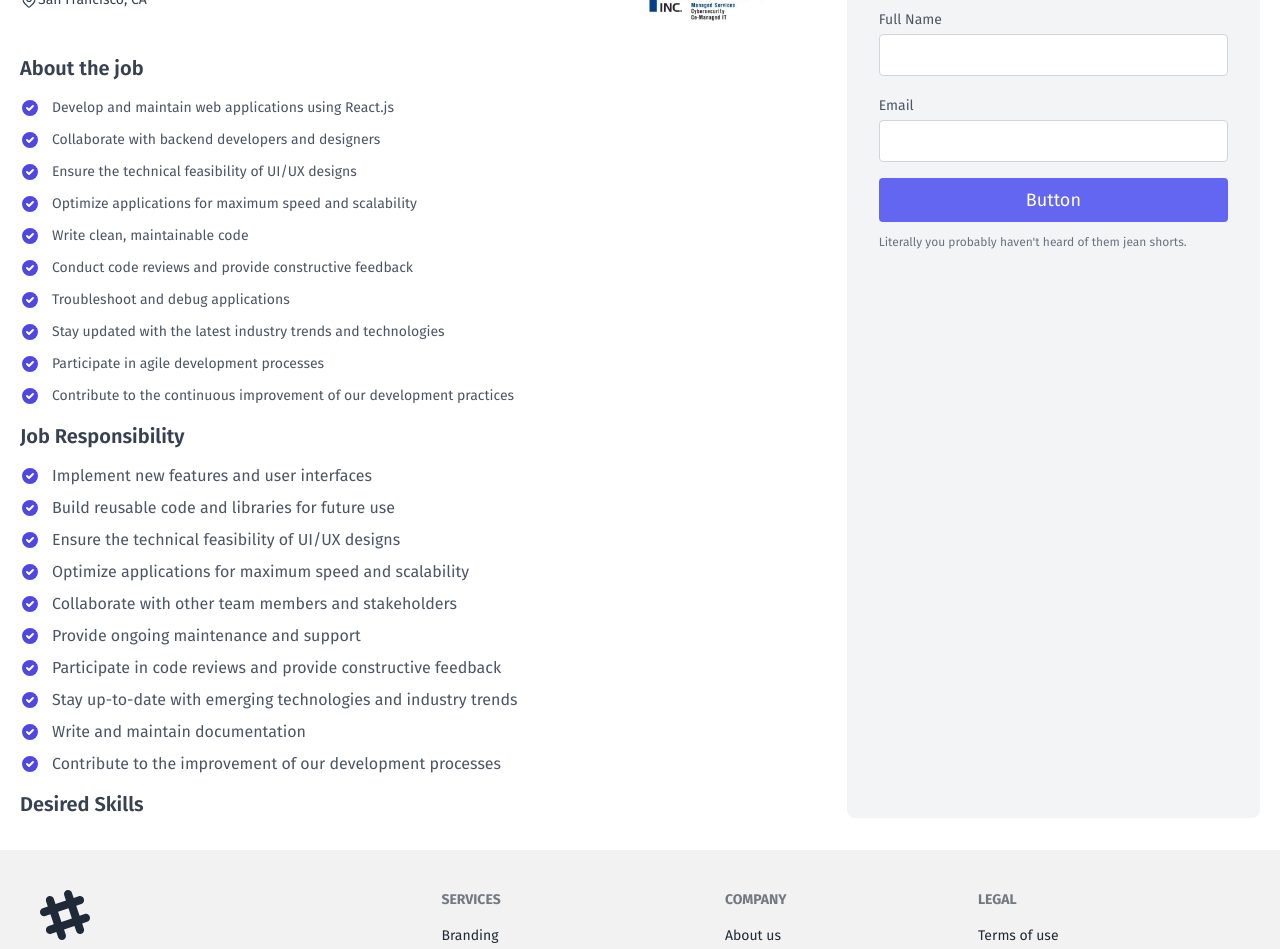
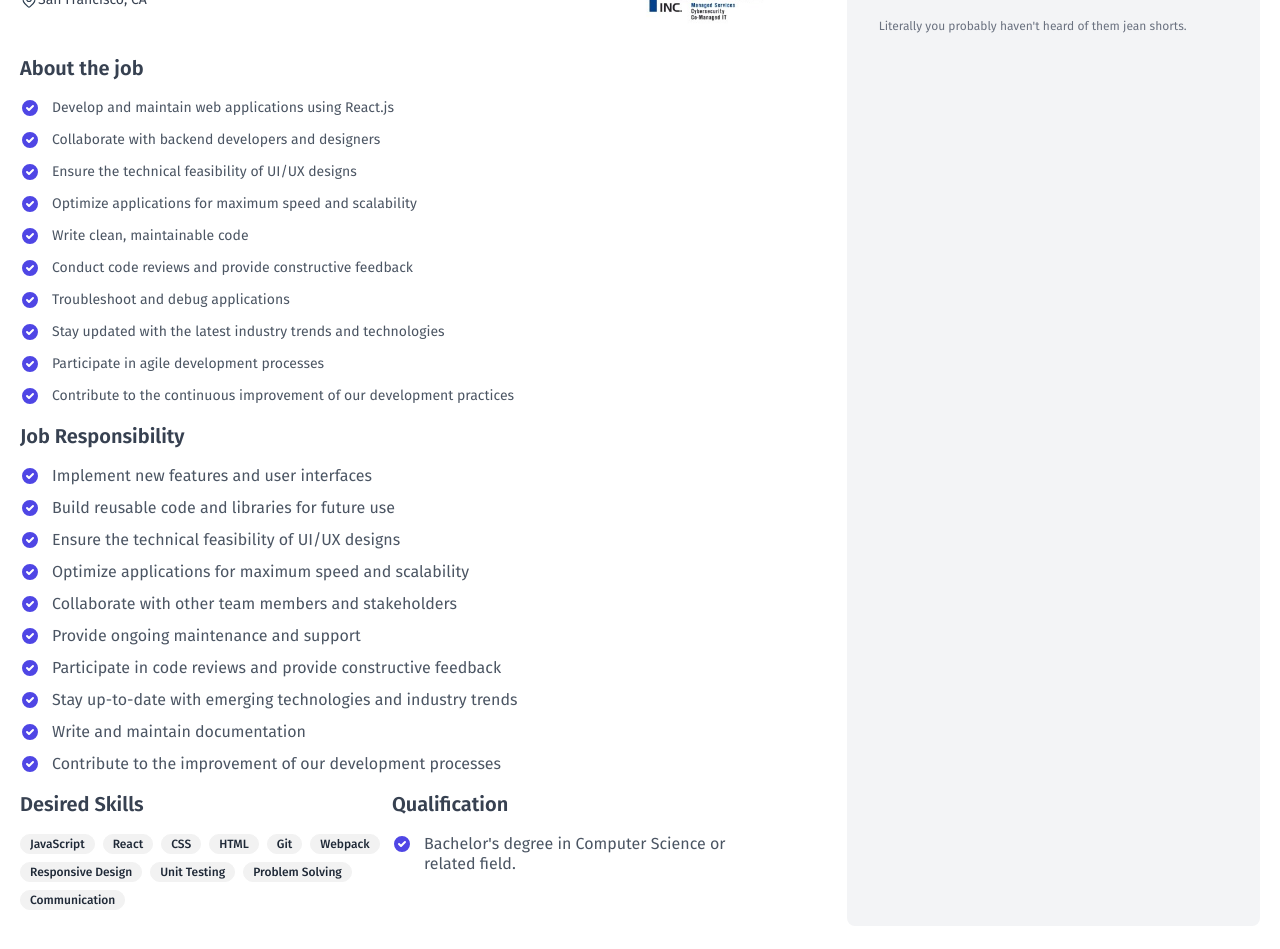
Before and after one commit to InjamulCSE15/Job-Junction, a React (Vite) app: page /job/1 in a window 1280 px wide. Shown: the part 480-1429 px from the top of the page. Built offline with nearby package versions, Linux system fonts and the light colour scheme.

Commit message:
required skill and qualification

```diff
--- a/public/featuredJobs.json
+++ b/public/featuredJobs.json
@@ -196,7 +196,7 @@
             "Write and maintain documentation",
             "Contribute to the improvement of our development processes"
         ],
-        "qualifications": "Bachelor's degree in Computer Science or related field. 3+ years of experience in mobile app development.",
+        "qualifications": "Bachelor's degree in Computer Science or related field.",
         "skills": [
             "Swift",
             "Kotlin",
@@ -250,7 +250,7 @@
             "Participate in agile development processes",
             "Contribute to the continuous improvement of our DevOps practices"
         ],
-        "qualifications": "Bachelor's degree in Computer Science or related field. 5+ years of experience in DevOps.",
+        "qualifications": "Bachelor's degree in Computer Science or related field.",
         "skills": [
             "AWS",
             "Docker",
--- a/src/components/JobDetails/JobDetails.jsx
+++ b/src/components/JobDetails/JobDetails.jsx
@@ -5,7 +5,7 @@ export const JobDetails = () => {
     const jobs = useLoaderData();
     const { id } = useParams();
     const job = jobs.find(job => job.id == id)
-    const { job_title, company, logo, jobType, salary, position, remote, location, job_description, job_responsibility, contact_information } = job;
+    const { job_title, company, logo, jobType, salary, position, remote, location, job_description, job_responsibility, skills, qualifications, contact_information } = job;
     return (
         <section className="">
             <div className="mx-auto max-w-screen-xl px-4 py-8 md:py-12 lg:flex  lg:items-center">
@@ -79,35 +79,38 @@ export const JobDetails = () => {
                                         </li>)
                                 }
                             </ul>
-                            <h1 className='text-xl font-semibold text-gray-700'>Desired Skills</h1>
-                            <ul>
-
-                            </ul>
+                            <div className="grid grid-cols-1 md:grid-cols-2">
+                                <div>
+                                    <h1 className='text-xl font-semibold text-gray-700'>Desired Skills</h1>
+                                    <div className="flex flex-wrap gap-2 my-4">
+                                        {skills.map((skill, i) => (<div key={i} className="badge badge-ghost font-medium text-xs">{skill}</div>))}
+                                    </div>
+                                </div>
+                                <div>
+                                    <h1 className='text-xl font-semibold text-gray-700'>Qualification</h1>
+                                    <ul className="my-4 space-y-3">
+                                        <li className="flex items-start lg:col-span-1">
+                                                    <div className="flex-shrink-0">
+                                                        <svg className="w-5 h-5 text-indigo-600" fill="currentColor" viewBox="0 0 20 20">
+                                                            <path fillRule="evenodd"
+                                                                d="M10 18a8 8 0 100-16 8 8 0 000 16zm3.707-9.293a1 1 0 00-1.414-1.414L9 10.586 7.707 9.293a1 1 0 00-1.414 1.414l2 2a1 1 0 001.414 0l4-4z"
+                                                                clipRule="evenodd"></path>
+                                                        </svg>
+                                                    </div>
+                                                    <p className="ml-3 leading-5 text-gray-600">
+                                                        {qualifications}
+                                                    </p>
+                                        </li>
+                                    </ul>
+                                </div>
+                            </div>
                         </div>
                     </div>
                     <div className="lg:w-2/6 md:w-1/2 bg-gray-100 rounded-lg p-8 flex flex-col md:ml-auto w-full mt-10 md:mt-0">
-                        <h2 className="text-gray-900 text-lg font-medium title-font mb-5">Sign Up</h2>
-                        <div className="relative mb-4">
-                            <label htmlFor="full-name" className="leading-7 text-sm text-gray-600">Full Name</label>
-                            <input
-                                type="text"
-                                id="full-name"
-                                name="full-name"
-                                className="w-full bg-white rounded border border-gray-300 focus:border-indigo-500 focus:ring-2 focus:ring-indigo-200 text-base outline-none text-gray-700 py-1 px-3 leading-8 transition-colors duration-200 ease-in-out"
-                            />
-                        </div>
-                        <div className="relative mb-4">
-                            <label htmlFor="email" className="leading-7 text-sm text-gray-600">Email</label>
-                            <input
-                                type="email"
-                                id="email"
-                                name="email"
-                                className="w-full bg-white rounded border border-gray-300 focus:border-indigo-500 focus:ring-2 focus:ring-indigo-200 text-base outline-none text-gray-700 py-1 px-3 leading-8 transition-colors duration-200 ease-in-out"
-                            />
-                        </div>
-                        <button className="text-white bg-indigo-500 border-0 py-2 px-8 focus:outline-none hover:bg-indigo-600 rounded text-lg">
-                            Button
-                        </button>
+                        <h2 className="text-gray-900 text-xl font-medium title-font mb-5">Job Details</h2>
+                        {
+
+                        }
                         <p className="text-xs text-gray-500 mt-3">Literally you probably haven't heard of them jean shorts.</p>
                     </div>
                 </div>
```
